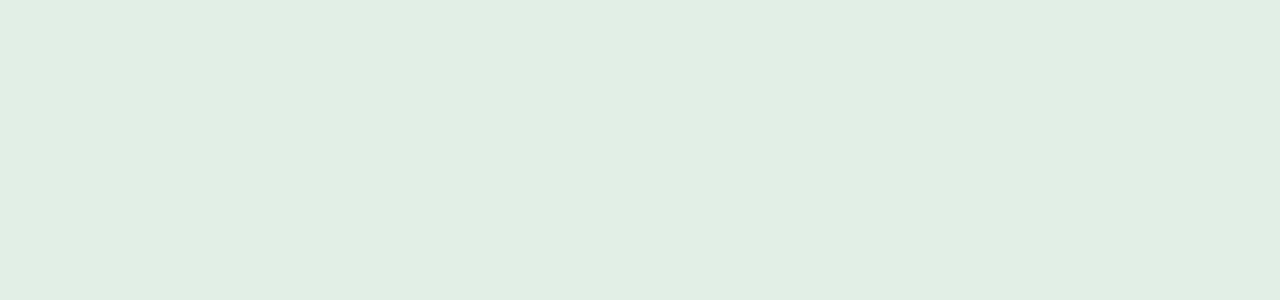
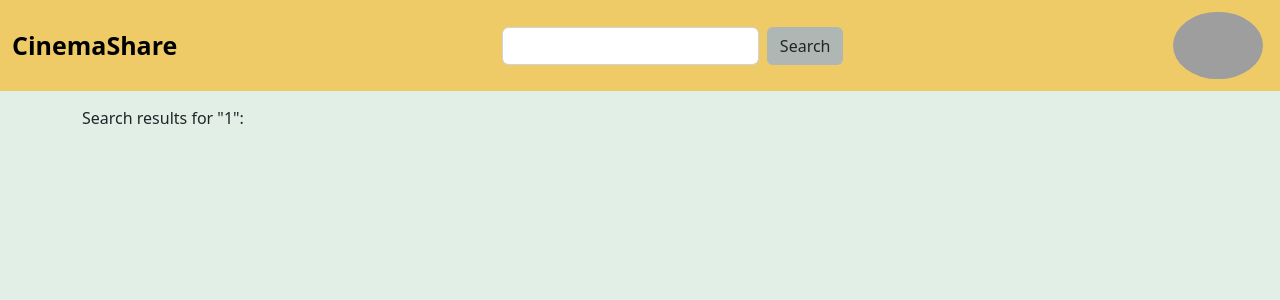
Before and after one commit to csc473-spring23/final-project-gurabe, a React (Vite) app: page /movie-search/1 in a window 1280 px wide. Before the commit this address had no page. Shown: the top 300 px of the page. Built offline with nearby package versions, Linux system fonts and the light colour scheme; grey boxes are pictures that could not be loaded.

Commit message:
updated design + code cleanup - moved router from App.tsx to main.tsx - created a separate component for the navbar - created a Search page for search results - updated README.md

```diff
--- a/src/client/App.tsx
+++ b/src/client/App.tsx
@@ -1,6 +1,5 @@
-import { useState } from "react";
-import { BrowserRouter as Router, Route, Routes } from "react-router-dom"; // React tools for routing (multiple pages)
 import "./css/App.css";
+import { Route, Routes } from "react-router-dom"; // React tools for routing (multiple pages)
 
 import Home from "./components/Home";
 import Login from "./components/Login";
@@ -8,15 +7,20 @@ import SignUp from "./components/SignUp";
 import Account from "./components/Account";
 import MovieInfo from "./components/MovieInfo";
 import MovieUpload from "./components/MovieUpload";
+import Search from "./components/Search";
 
 function App() {
     return (
-        <Router>
         <div className="App">
+            {/* Routes for the web app */}
             <Routes>
                 <Route
                     path="/"
                     element={<Home />}
+                />
+                <Route
+                    path="/movie-search/:search"
+                    element={<Search />}
                 />
                 <Route
                     path="/login"
@@ -40,8 +44,8 @@ function App() {
                 />
             </Routes>
         </div>
-        </Router>
     );
+    // TODO: Handle undefined routes
 }
 
 export default App;
--- a/src/client/components/Home.tsx
+++ b/src/client/components/Home.tsx
@@ -1,42 +1,10 @@
 import styles from "../css/Home.module.css";
+import Navbar from "./Navbar";
 
 export default function Home() {
     return (
         <>
-            <nav className={`navbar sticky-top ${styles["my-navbar"]}`}>
-                <div className="container-fluid">
-                    <a
-                        id={`${styles["home-link"]}`}
-                        href="/"
-                    >
-                        CinemaShare
-                    </a>
-
-                    <form
-                        className="d-flex"
-                        role="search"
-                    >
-                        <input
-                            className="form-control me-2"
-                            type="search"
-                            aria-label="Search"
-                        />
-                        <button
-                            className={`btn ${styles["my-btn"]}`}
-                            type="submit"
-                        >
-                            Search
-                        </button>
-                    </form>
-
-                    <a href="/account">
-                        <img
-                            id={`${styles["pfp"]}`}
-                            src="https://cdn-icons-png.flaticon.com/512/64/64572.png"
-                        />
-                    </a>
-                </div>
-            </nav>
+            <Navbar />
 
             <div className={`container ${styles["my-container"]}`}>
                 <div className={`row ${styles["my-row"]}`}>
--- /dev/null
+++ b/src/client/components/Navbar.tsx
@@ -0,0 +1,60 @@
+import styles from "../css/Navbar.module.css";
+import { useState } from "react";
+
+export default function Navbar() {
+    const [search, setSearch] = useState(""); // Create a state for the search input
+
+    // Function called when the user clicks the "Search" button
+    function handleSubmit(event: React.FormEvent) {
+        event.preventDefault();
+        location.href = `/movie-search/${search}`; // Redirect to Search page using search input
+    }
+
+    return (
+        <nav className={`navbar sticky-top ${styles["my-navbar"]}`}>
+            <div className="container-fluid">
+                <a
+                    id={`${styles["home-link"]}`}
+                    href="/"
+                >
+                    CinemaShare
+                </a>
+
+                <form
+                    className="d-flex"
+                    role="search"
+                    onSubmit={handleSubmit}
+                >
+                    <input
+                        className="form-control me-2"
+                        type="search"
+                        aria-label="Search"
+                        onChange={(e) => setSearch(e.target.value)}
+                        required
+                    />
+                    <button
+                        className={`btn ${styles["my-btn"]}`}
+                        type="submit"
+                    >
+                        Search
+                    </button>
+                </form>
+
+                <a href="/account">
+                    <img
+                        id={`${styles["pfp"]}`}
+                        src="https://cdn-icons-png.flaticon.com/512/64/64572.png"
+                    />
+                </a>
+            </div>
+        </nav>
+    );
+}
+
+/*
+RESOURCES:
+
+Using Forms with React: https://www.w3schools.com/react/react_forms.asp
+useState(): https://react.dev/reference/react/useState
+Form Event Type: https://stackoverflow.com/questions/56322667/how-to-type-a-form-component-with-onsubmit
+*/
--- /dev/null
+++ b/src/client/components/Search.tsx
@@ -0,0 +1,23 @@
+import styles from "../css/Search.module.css";
+import Navbar from "./Navbar";
+import { useParams } from "react-router-dom";
+
+export default function Search() {
+    const { search } = useParams(); // Grab parameter content from URL
+
+    return (
+        <>
+            <Navbar />
+            <div className={`container ${styles["my-container"]}`}>
+                <p>Search results for "{`${search}`}":</p>
+                {/* TODO: Use form data here to interact with API and update the DOM*/}
+            </div>
+        </>
+    );
+}
+
+/*
+RESOURCES:
+
+URL Parameters with React: https://ui.dev/react-router-url-parameters
+*/
--- a/src/client/css/Home.module.css
+++ b/src/client/css/Home.module.css
@@ -1,27 +1,3 @@
-.my-navbar {
-    height: fit-content;
-    background-color: #efcb68;
-}
-.my-navbar * {
-    max-height: 100px;
-}
-
-#home-link {
-    text-decoration: none;
-    font-weight: bold;
-    color: black;
-    font-size: 25px;
-}
-
-#pfp {
-    border-radius: 50%;
-    height: 75px;
-    transition: 0.25s;
-}
-#pfp:hover {
-    transform: scale(0.9);
-}
-
 .my-container {
     margin-top: 15px;
 }
@@ -38,7 +14,3 @@
 .movie:hover {
     transform: scale(0.8);
 }
-
-.my-btn {
-    background-color: #aeb7b3;
-}
--- /dev/null
+++ b/src/client/css/Navbar.module.css
@@ -0,0 +1,28 @@
+.my-navbar {
+    height: fit-content;
+    background-color: #efcb68;
+}
+.my-navbar * {
+    max-height: 100px;
+}
+
+#home-link {
+    text-decoration: none;
+    font-weight: bold;
+    color: black;
+    font-size: 25px;
+}
+
+.my-btn {
+    background-color: #aeb7b3;
+}
+
+#pfp {
+    border-radius: 50%;
+    height: 75px;
+    transform: scale(0.9);
+    transition: 0.25s;
+}
+#pfp:hover {
+    transform: scale(0.8);
+}
--- /dev/null
+++ b/src/client/css/Search.module.css
@@ -0,0 +1,3 @@
+.my-container {
+    margin-top: 15px;
+}
--- a/src/client/main.tsx
+++ b/src/client/main.tsx
@@ -1,8 +1,10 @@
 import "bootstrap/dist/css/bootstrap.css";
-import React from "react";
 import ReactDOM from "react-dom/client";
+import { BrowserRouter as Router } from "react-router-dom"; // React tools for routing (multiple pages)
 import App from "./App";
 
 ReactDOM.createRoot(document.getElementById("root") as HTMLElement).render(
-    <App />
+    <Router>
+        <App />
+    </Router>
 );
```
Also changed, not shown: 1 other file (tests, documents, lock files or other folders). Lines whose indentation alone changed are shown as unchanged.
